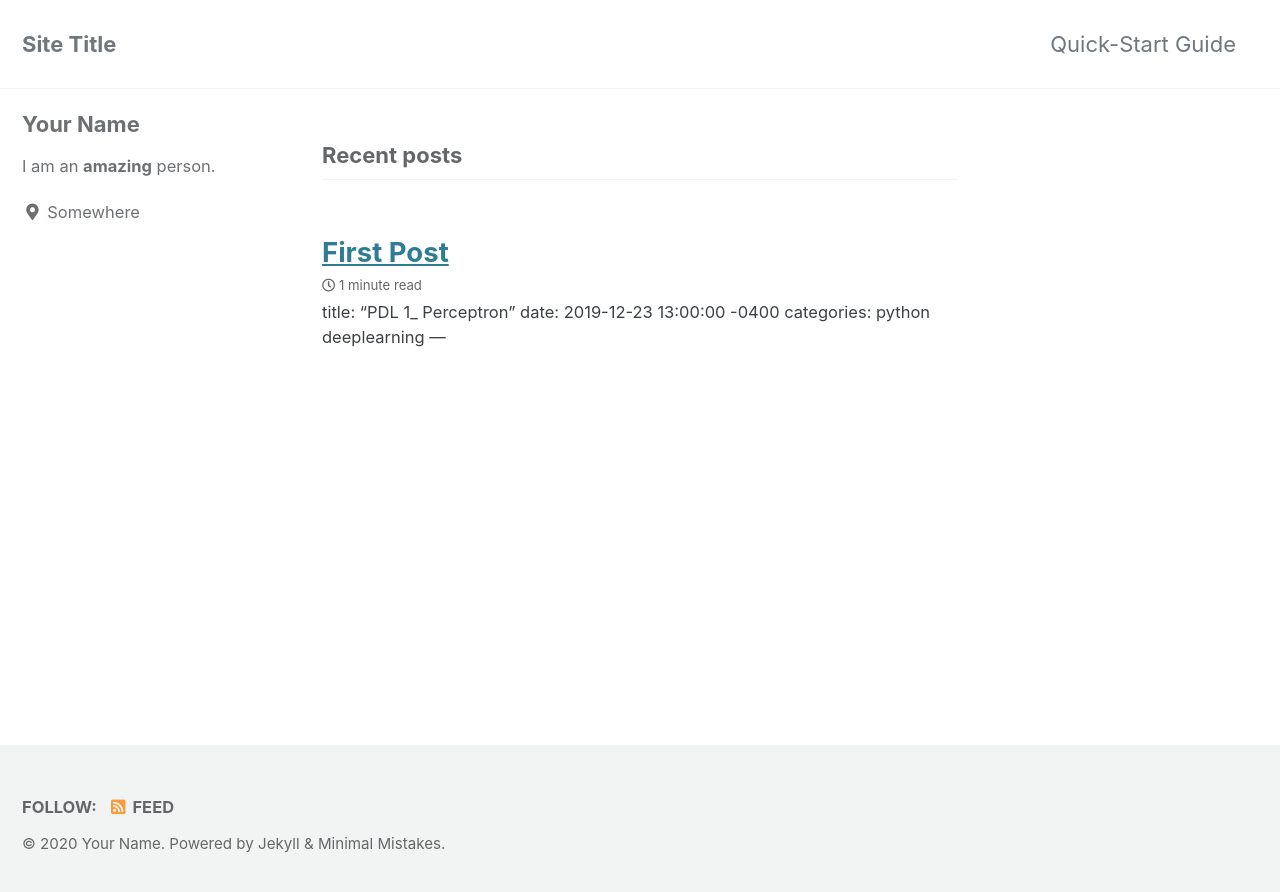
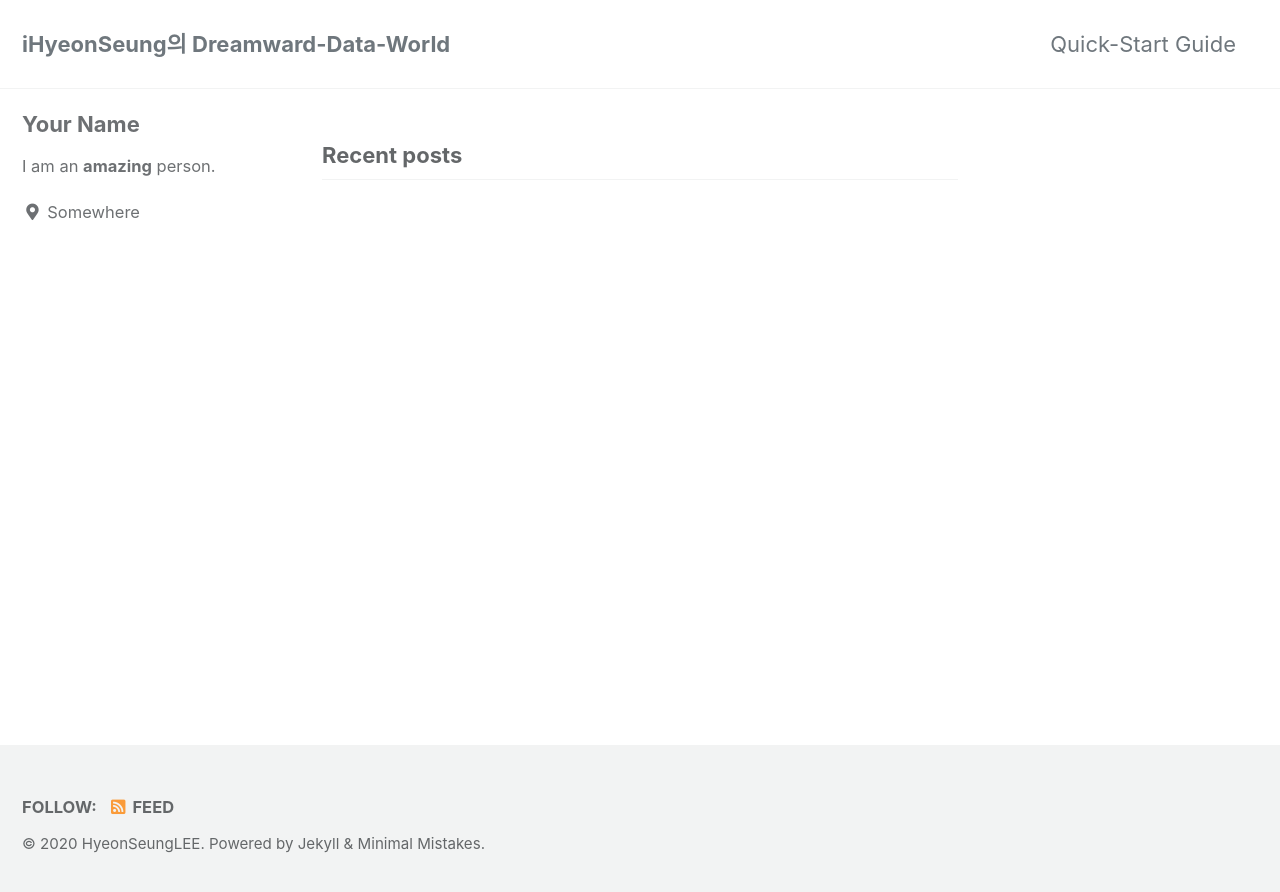
Before and after one commit to i-hs/ihyeonseung.github.io, a Jekyll site: the page built from index.html, in a window 1280 px wide. Shown: the top 892 px of the page. Built offline with Jekyll 4.4.1, drawn with Linux system fonts in a browser that asks for light colours; cached includes are drawn as plain includes; the list of posts is cut into pages by our own code; part of the change alters nothing that is shown.

Commit message:
constructing blog

```diff
--- a/_config.yml
+++ b/_config.yml
@@ -16,15 +16,15 @@ minimal_mistakes_skin    : "default" # "air", "aqua", "contrast", "dark", "dirt"
 
 # Site Settings
 locale                   : "en-US"
-title                    : "Site Title"
+title                    : "iHyeonSeung의  Dreamward-Data-World"
 title_separator          : "-"
 subtitle                 : # site tagline that appears below site title in masthead
-name                     : "Your Name"
-description              : "An amazing website."
-url                      : # the base hostname & protocol for your site e.g. "https://mmistakes.github.io"
+name                     : "HyeonSeungLEE"
+description              : "About Data Science and Life."
+url                      : "https://ihyeonseung.github.io"
 baseurl                  : # the subpath of your site, e.g. "/blog"
 repository               : # GitHub username/repo-name e.g. "mmistakes/minimal-mistakes"
-teaser                   : # path of fallback teaser image, e.g. "/assets/images/500x300.png"
+teaser                   : "/assets/img/logoman.png" # path of fallback teaser image, e.g. "/assets/images/500x300.png"
 logo                     : # path of logo image to display in the masthead, e.g. "/assets/images/88x88.png"
 masthead_title           : # overrides the website title displayed in the masthead, use " " for no title
 # breadcrumbs            : false # true, false (default)
--- /dev/null
+++ b/_includes/mathjax_support.html
@@ -0,0 +1,6 @@
+<script type="text/x-mathjax-config">
+    MathJax.Hub.Config({
+        tex2jax: {inlineMath: [['$', '$'], ['\\(','\\)']]}
+    });
+</script>
+<script src="https://cdn.mathjax.org/mathjax/latest/MathJax.js?config=TeX-AMS-MML_HTMLorMML"></script>
--- a/_layouts/default.html
+++ b/_layouts/default.html
@@ -12,6 +12,7 @@
   <head>
     {% include head.html %}
     {% include head/custom.html %}
+    {% include mathjax_support.html %}
   </head>
 
   <body class="layout--{{ page.layout | default: layout.layout }}{% if page.classes or layout.classes %}{{ page.classes | default: layout.classes | join: ' ' | prepend: ' ' }}{% endif %}">
--- a/_posts/2019-12-23-first-post.md
+++ /dev/null
@@ -1,109 +0,0 @@
-
----
-title: "PDL 1_ Perceptron"
-date: 2019-12-23 13:00:00 -0400
-categories: python deeplearning
----
-
-
-
-# PDL 1_ Perceptron
-
-Created: Dec 23, 2019 9:55 AM
-Tags: Deep Learning, Python
-Updated: Dec 23, 2019 11:29 AM
-
-# Perceptron(퍼셉트론)
-
----
-
-다수의 신호를 입력 받아서, 하나의 신호를 출력
-
-![PDL%201_%20Perceptron/Untitled.png](PDL%201_%20Perceptron/Untitled.png)
-
-![PDL%201_%20Perceptron/Untitled%201.png](PDL%201_%20Perceptron/Untitled%201.png)
-
-### - And Gate
-
-    def and_gate(x1, x2):
-        w1, w2 = 1.0, 1.0  # 가중치
-        bias = -1
-        y = x1 * w1 + x2 * w2 + bias
-        if y > 0:
-            return 1
-        else:
-            return 0
-
-### - Or Gate
-
-    def or_gate(x1, x2):
-        w1, w2 = 1.0, 1.0
-        b = -0.5
-        y = x1 * w1 + x2 * w2 + b
-        if y > 0:
-            return 1
-        else:
-            return 0
-
-### - Nand Gate
-
-    def nand_gate(x1, x2):
-        w1, w2 = 0.5, 0.5  # 가중치(weight)
-        b = 0  # 편향(bias)
-        y = x1 * w1 + x2 * w2 + b
-        if y < 1:
-            return 1
-        else:
-            return 0
-
-### -  Xor Gate
-
-    XOR(Exclusive OR: 배타적 OR)
-    선형 관계식(y = x1 * w1 + x2 * w2 + b) 하나만 이용해서는 만들 수 없음
-    NAND, OR, AND를 조합해야 가능
-
-    def xor_gate(x1, x2):
-        """XOR(Exclusive OR: 배타적 OR)
-        선형 관계식(y = x1 * w1 + x2 * w2 + b) 하나만 이용해서는 만들 수 없음
-        NAND, OR, AND를 조합해야 가능
-        """
-        z1 = nand_gate(x1, x2)
-        z2 = or_gate(x1, x2)
-        return and_gate(z1, z2)  # forward propagation(순방향 전파)
-
-### - execute
-
-    if __name__== '__main__':
-        for x1 in (0, 1):
-            for x2 in (0, 1):
-                print(f'AND({x1}, {x2}) -> {and_gate(x1, x2)}')
-                print(f'NAND({x1}, {x2}) -> {nand_gate(x1, x2)}')
-                print(f'OR({x1}, {x2}) -> {or_gate(x1, x2)}')
-                print(f'XOR({x1}, {x2}) -> {xor_gate(x1, x2)}')
-                print(' ')
-
-### - Result
-
-    C:\dev\lab_dl\venv\Scripts\python.exe C:/dev/lab_dl/ch02/ex01.py
-
-    AND(0, 0) -> 0
-    NAND(0, 0) -> 1
-    OR(0, 0) -> 0
-    XOR(0, 0) -> 0
-
-    AND(0, 1) -> 0
-    NAND(0, 1) -> 1
-    OR(0, 1) -> 1
-    XOR(0, 1) -> 1
-
-    AND(1, 0) -> 0
-    NAND(1, 0) -> 1
-    OR(1, 0) -> 1
-    XOR(1, 0) -> 1
-
-    AND(1, 1) -> 1
-    NAND(1, 1) -> 0
-    OR(1, 1) -> 1
-    XOR(1, 1) -> 0
-
-    Process finished with exit code 0
```
Also changed, not shown: _posts/start/howtomakegithubblog_kor.md (added), assets/img/logoman.png (added), assets/img/start/github_logo.png (added).
